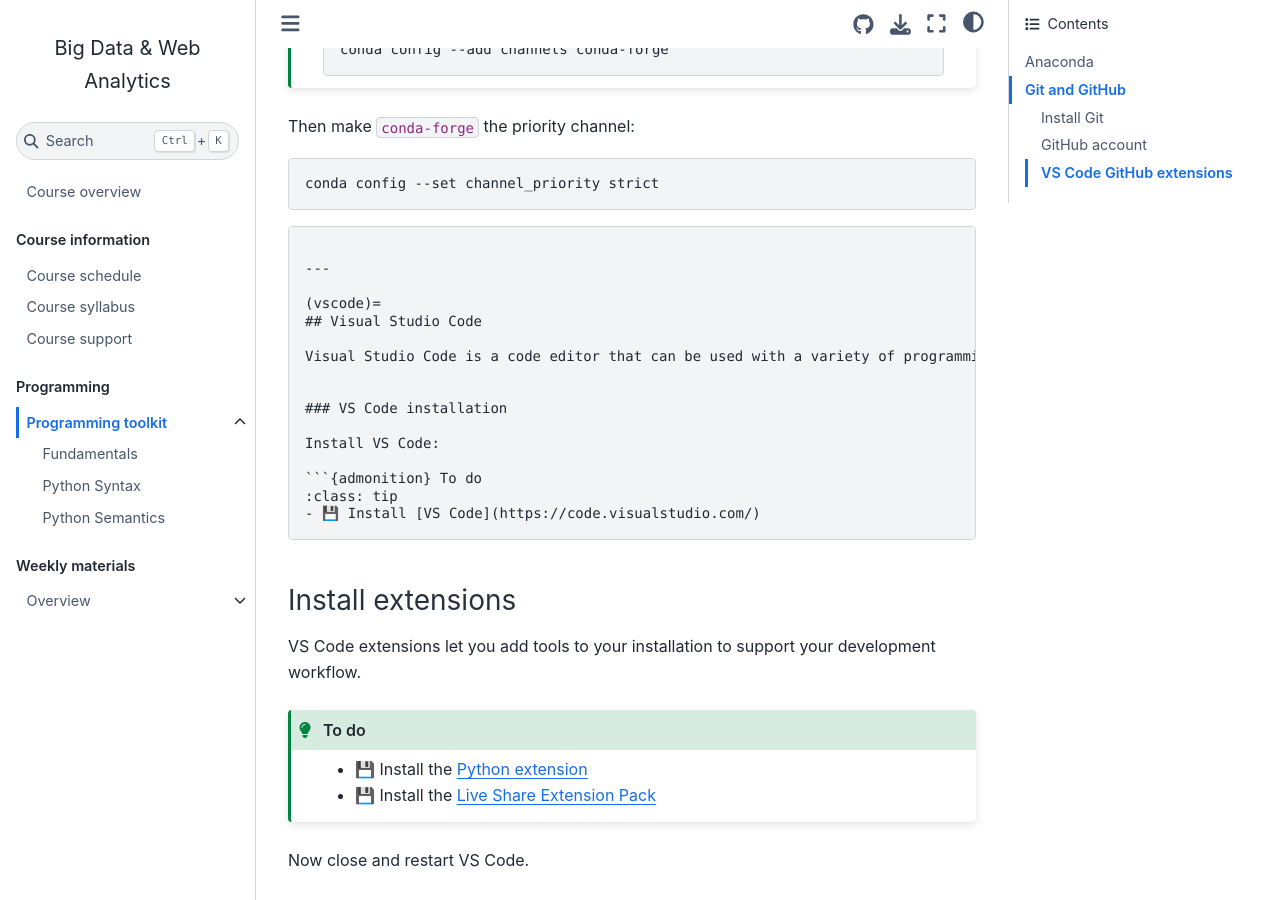
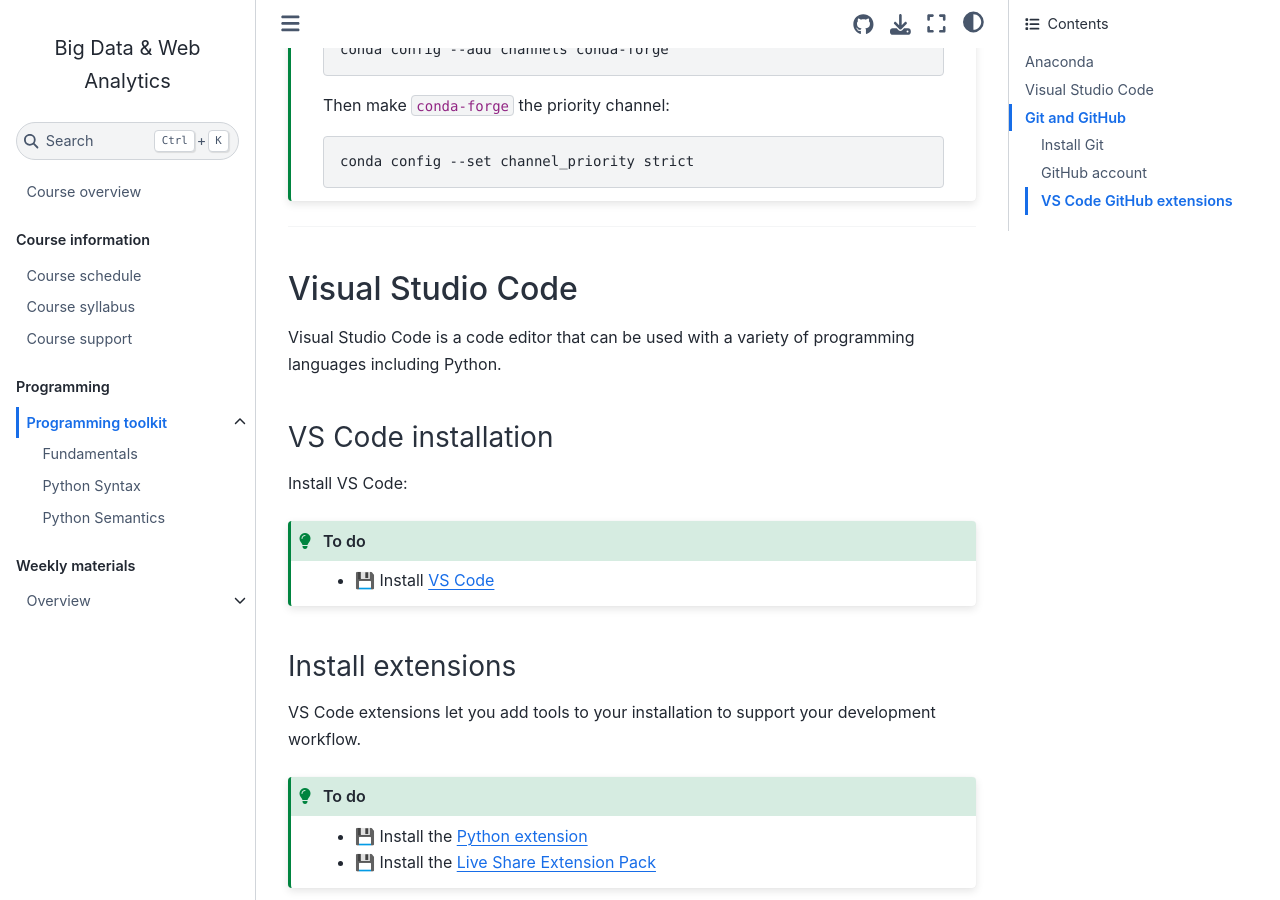
Before and after one commit to om2-ws22/website, a Jupyter Book: the page built from docs/programming-toolkit.md, in a window 1280 px wide and 900 px high, scrolled down 2283 px. Built offline with Jupyter Book 1.0.4 settings and Sphinx 7.4.7 and the Sphinx Book theme 1.1.4, drawn with Linux system fonts in a browser that asks for light colours; comment, search, counter and statistics services are not loaded; some of the changed text lies outside the part shown.

Commit message:
Update programming-toolkit.md

`````diff
--- a/docs/programming-toolkit.md
+++ b/docs/programming-toolkit.md
@@ -92,7 +92,7 @@
 
 <br>
 
-```{admonition} To do
+````{admonition} To do
 :class: tip
 
 Type this in your terminal to add `conda-forge`:
@@ -107,7 +107,7 @@
 conda config --set channel_priority strict
 ```
 
-```
+````
 
 ---
 
@@ -185,9 +185,16 @@
 
 <br>
 
+````{admonition} To do
+:class: tip
+
+Type this in your terminal:
+
 ```bash
 git --version
 ```
+
+````
 
 If you don't see the version, you need to install Git. *If you have **macOS**, the terminal may ask you if you want to install Git. Use this option to install Git right away*.
 
`````
